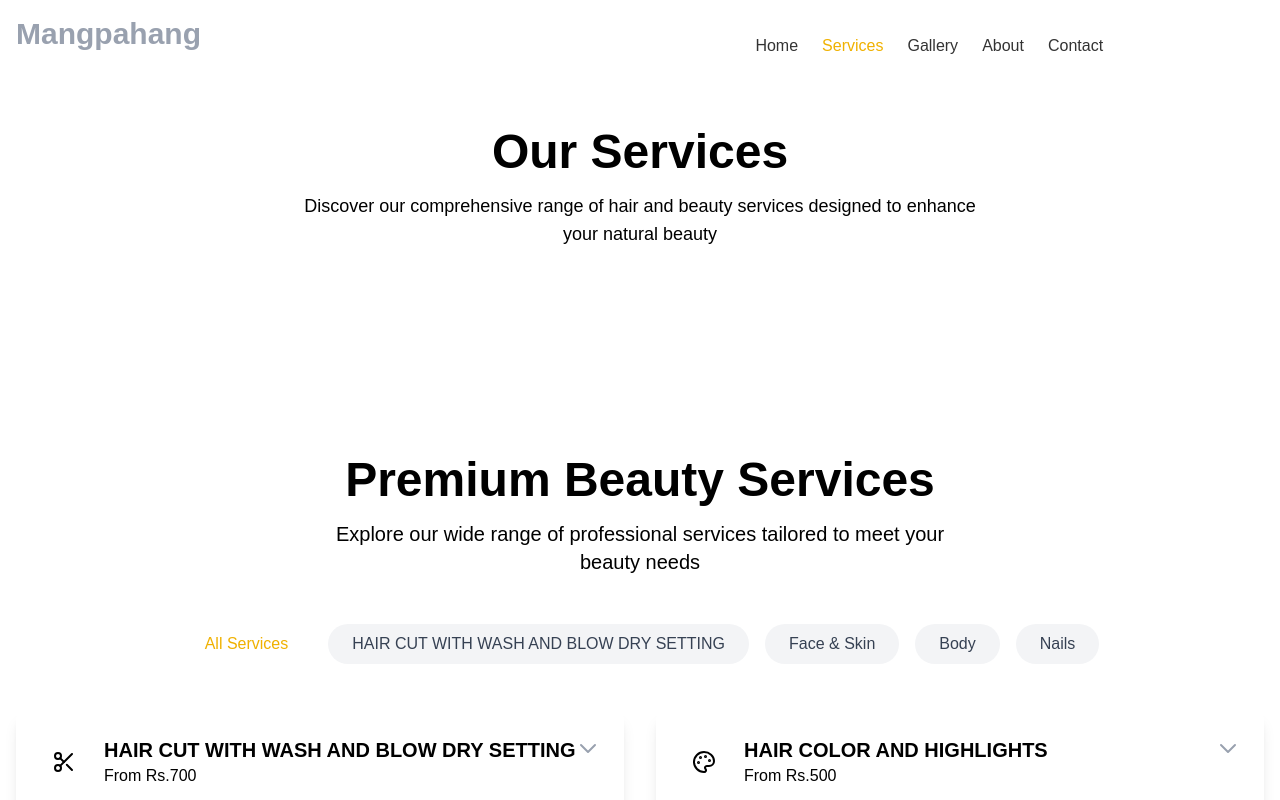
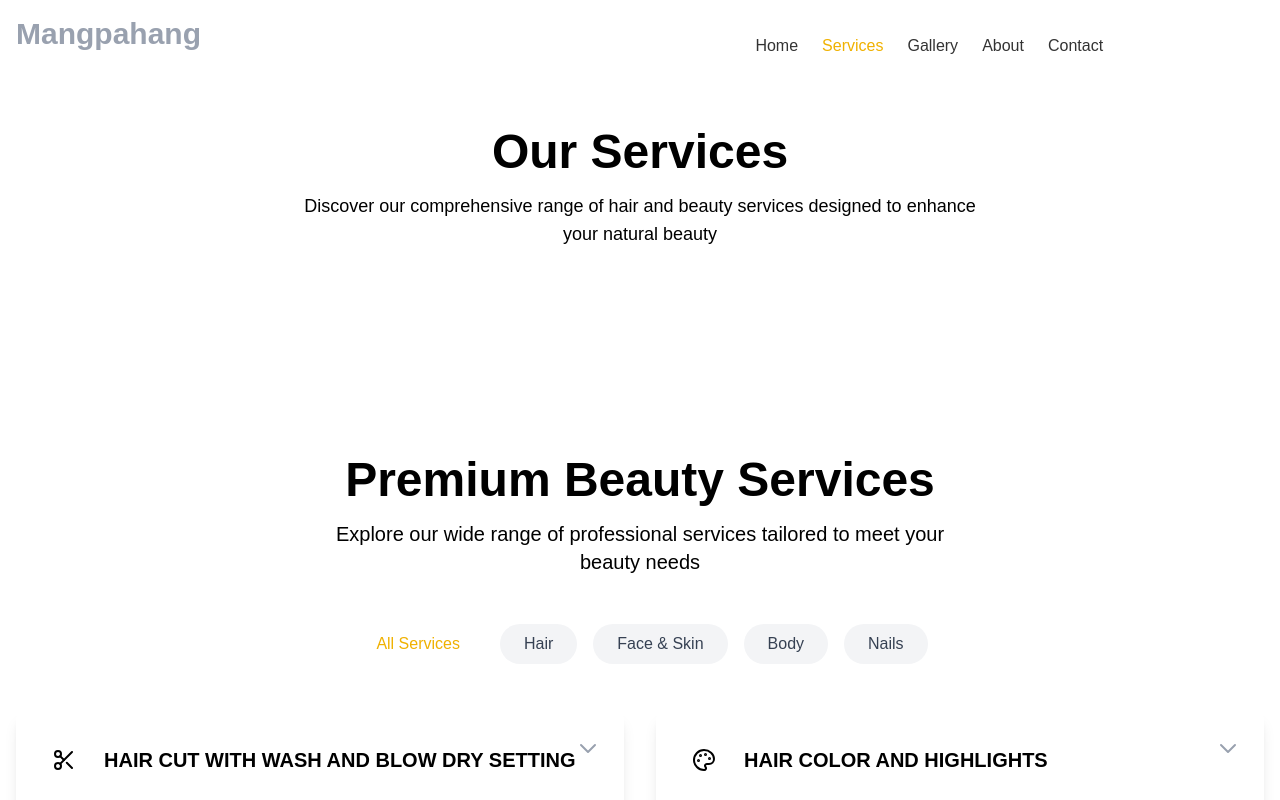
Before and after one commit to ranishraj007/MangpahanSalon, a React (Vite) app: page /services in a window 1280 px wide. Shown: the top 800 px of the page. Built offline with nearby package versions, Linux system fonts and the light colour scheme.

Commit message:
fixed services in hair category

```diff
--- a/src/pages/Services.jsx
+++ b/src/pages/Services.jsx
@@ -20,7 +20,7 @@ import SEO from "../components/SEO";
 const Services = () => {
   const categories = [
     { id: "all", name: "All Services" },
-    { id: "hair", name: "HAIR CUT WITH WASH AND BLOW DRY SETTING" },
+    { id: "hair", name: "Hair" },
     { id: "face", name: "Face & Skin" },
     { id: "body", name: "Body" },
     { id: "nails", name: "Nails" },
@@ -38,8 +38,8 @@ const Services = () => {
       details: [
         "Man Hair Cut - Rs.700",
         "Ladies - Rs.1500",
-        "Ladies Hair Trimming- Rs.1000",
-        "Fringe/Bangs - Rs.250",
+        // "Ladies Hair Trimming- Rs.1000",
+        "Fringe/Bangs - Rs.500",
         "Beard Trim - Rs.200",
         "Clean Shave - Rs.350",
       ],
@@ -246,9 +246,9 @@ const Services = () => {
                           <h3 className="text-xl font-bold text-black">
                             {service.title}
                           </h3>
-                          <p className="text-black font-medium">
+                          {/* <p className="text-black font-medium">
                             {service.price}
-                          </p>
+                          </p> */}
                         </div>
                       </div>
                       <button
```
